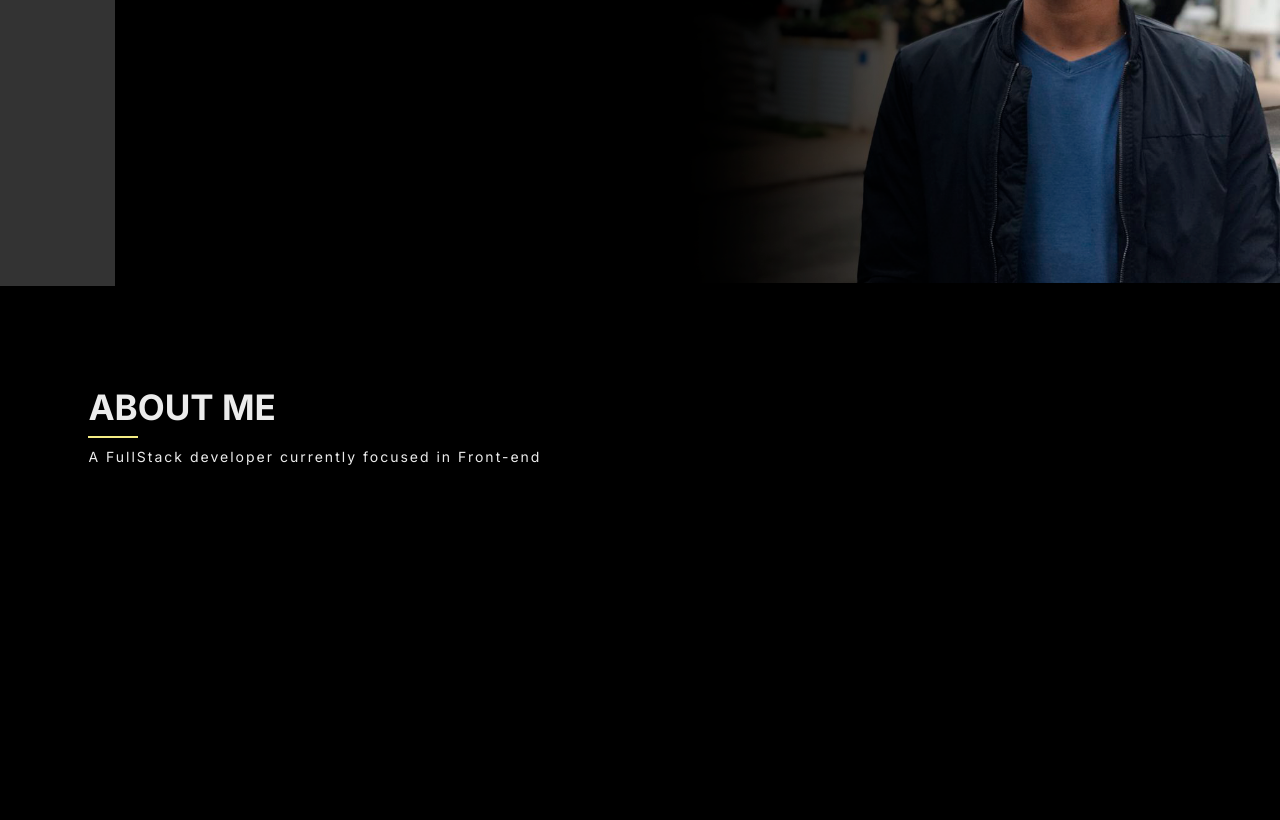
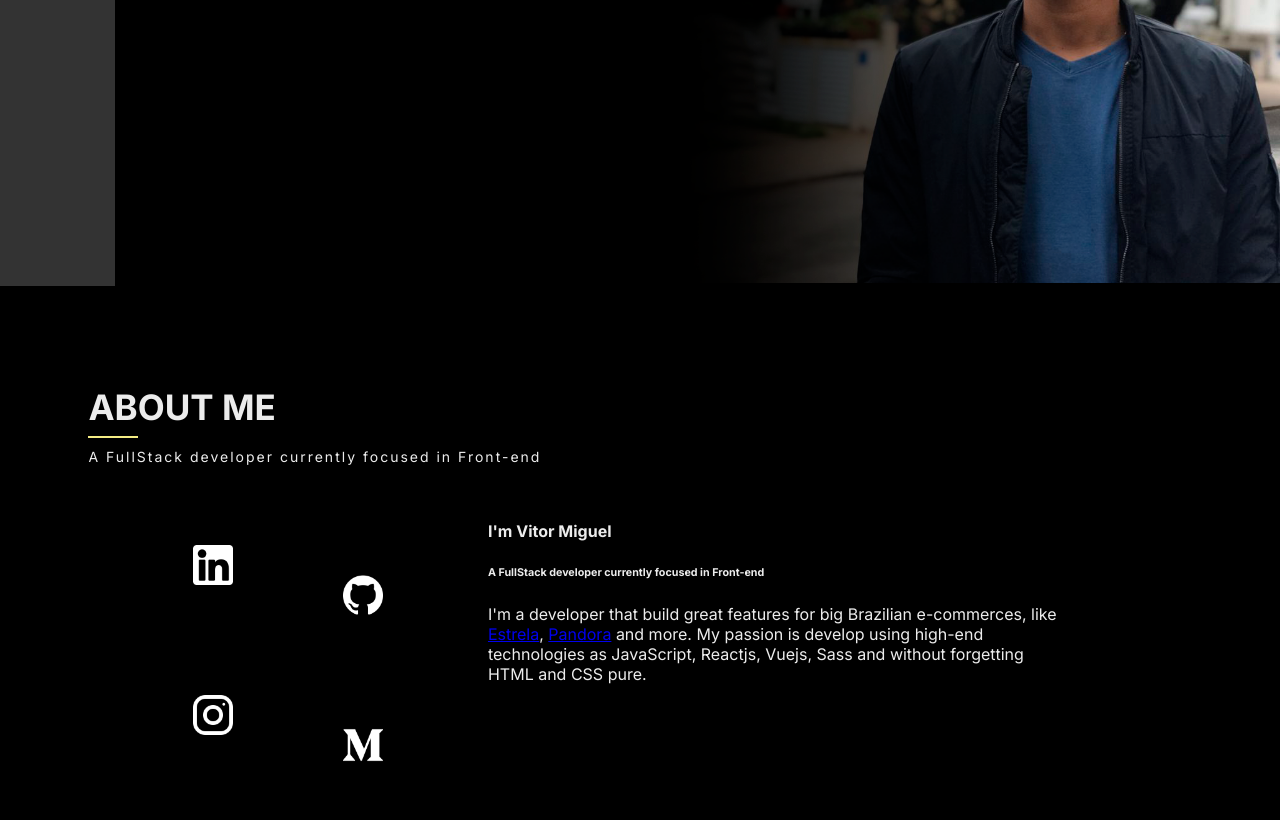
Before and after one commit to VitorMiguelPS/webportfolio, a plain HTML site: page src/html/index.html in a window 1280 px wide. Shown: the part 514-1334 px from the top of the page. Before the commit the page ends 1014 px from the top, so only its background shows below. Drawn offline with nearby package versions, Linux system fonts and the light colour scheme.

Commit message:
Adding about content and images

```diff
--- a/src/html/index.html
+++ b/src/html/index.html
@@ -121,7 +121,39 @@
             </p>
           </div>
           <div class="main-content__about--content">
-
+            <div class="main-content__about--content__socialMedia">
+              <a class="mediaBox" href="https://www.linkedin.com/in/vitor-mp-silva/" target="_blank" rel="noopener noreferrer">
+                <span class="mediaSpace linkedin">
+                  <img src="../img/linkedin.png" alt="LinkedIn" />
+                </span>
+              </a>
+              <a class="mediaBox" href="https://github.com/VitorMiguelPS" target="_blank" rel="noopener noreferrer">
+                <span class="mediaSpace github">
+                  <img src="../img/github.png" alt="Github" />
+                </span>
+              </a>
+              <a class="mediaBox" href="https://www.instagram.com/vitorfkz/" target="_blank" rel="noopener noreferrer">
+                <span class="mediaSpace instagram">
+                  <img src="../img/instagram.png" alt="Instagram" />
+                </span>
+              </a>
+              <a class="mediaBox" href="https://medium.com/@vitormiguel_39721" target="_blank" rel="noopener noreferrer">
+                <span class="mediaSpace medium">
+                  <img src="../img/medium.png" alt="Medium" />
+                </span>
+              </a>
+            </div>
+            <div class="main-content__about--content__description">
+              <h4 class="name">I'm Vitor Miguel</h4>
+              <h6 class="subTitle">A FullStack developer currently focused in Front-end</h6>
+              <p class="description">
+                I'm a developer that build great features for big Brazilian e-commerces, like <a href="https://www.estrela.com.br/" target="_blank" rel="noopener noreferrer">Estrela</a>, <a href="https://www.pandorajoias.com.br/" target="_blank" rel="noopener noreferrer">Pandora</a> and more. My passion is develop using high-end technologies as JavaScript, Reactjs, Vuejs, Sass and without forgetting HTML and CSS pure.
+              </p>
+              <div class="mainInformation">
+                <div class="mainInformation--col1"></div>
+                <div class="mainInformation--col2"></div>
+              </div>
+            </div>
           </div>
         </div>
       </div>
```
Also changed, not shown: src/img/github.png (added), src/img/instagram.png (added), src/img/linkedin.png (added), src/img/me_B&W.png (added), src/img/medium.png (added).
